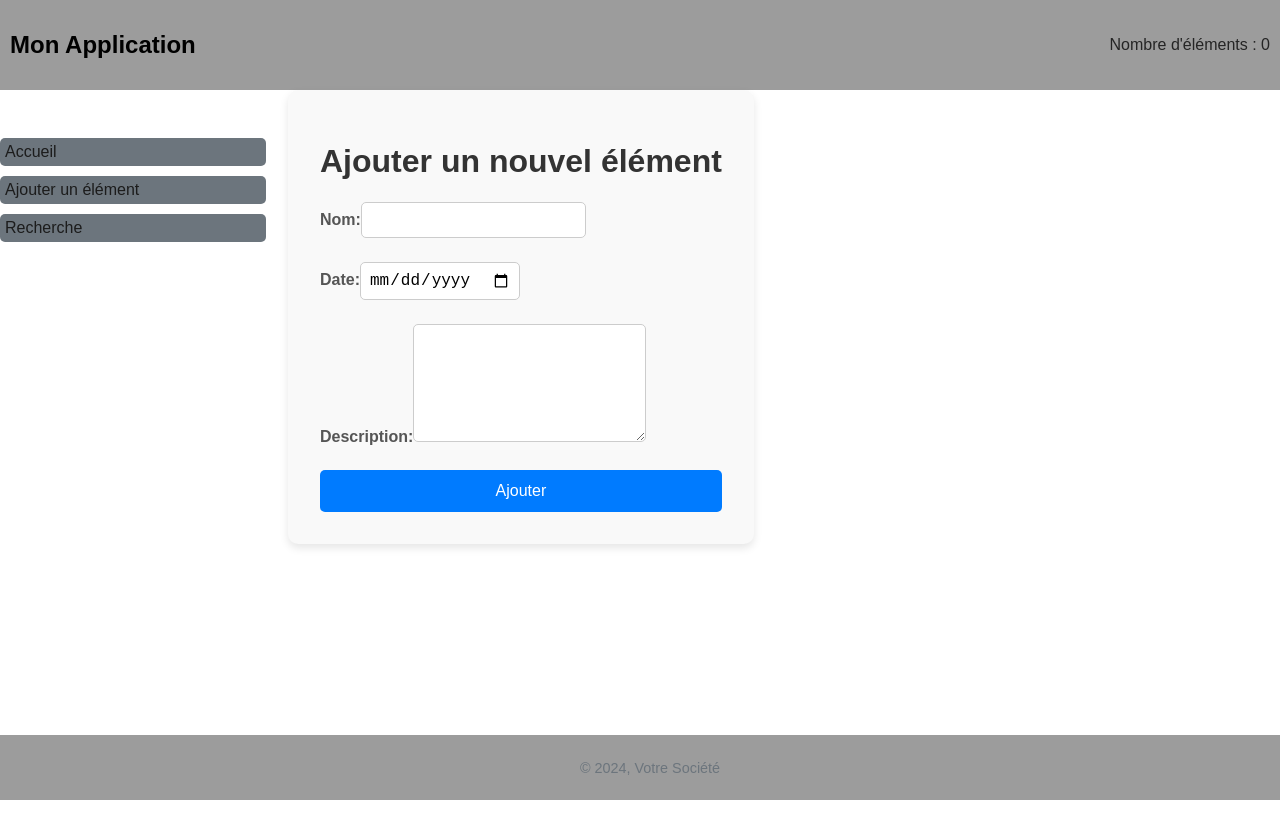
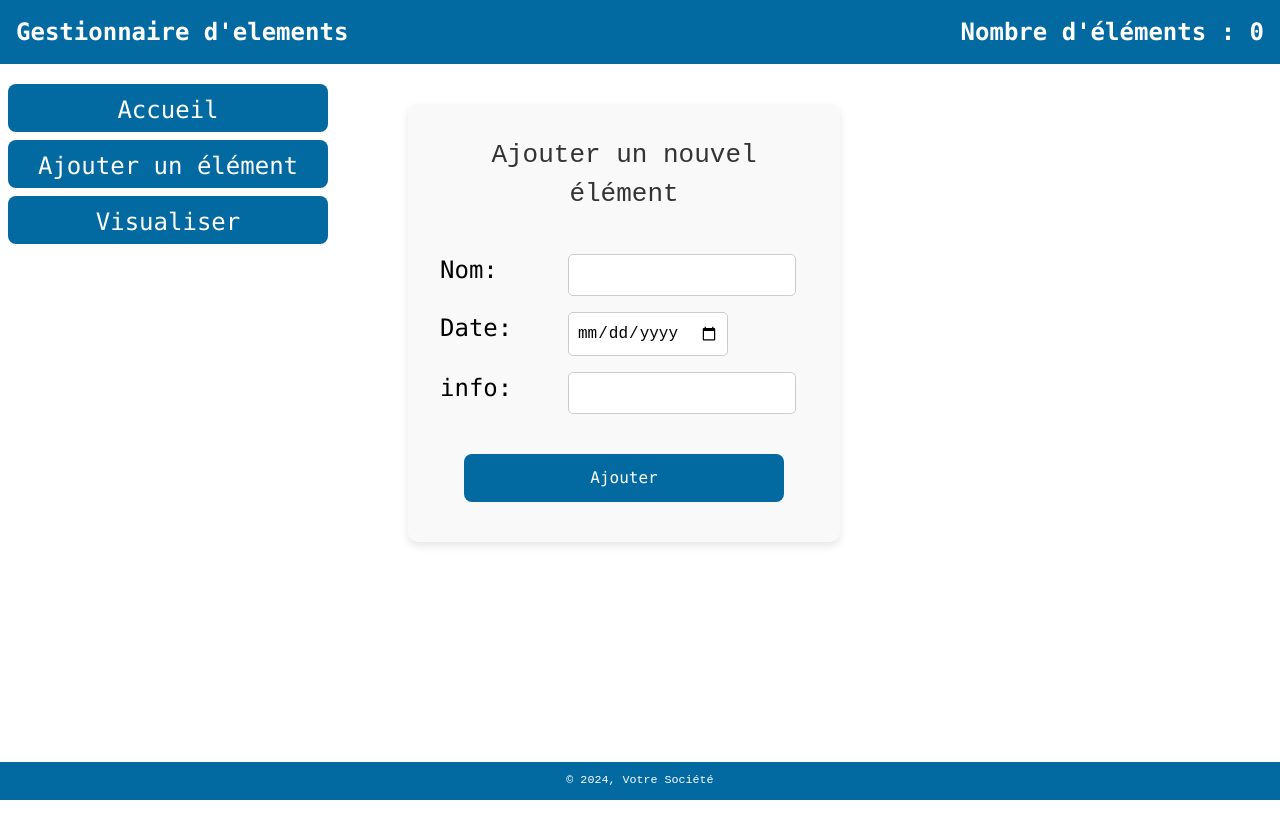
Before and after one commit to dahhou-ilyas/cohabitation_jsf_with_reactjs-, a React (Create React App) app: page /add in a window 1280 px wide. Shown: the top 838 px of the page. Built offline with nearby package versions, Linux system fonts and the light colour scheme; no server answers; the HTML template or start-up script is replaced by a standard one.

Commit message:
ui changes

```diff
--- /dev/null
+++ b/postcss.config.js
@@ -0,0 +1,6 @@
+module.exports = {
+  plugins: {
+    tailwindcss: {},
+    autoprefixer: {},
+  },
+}
--- a/src/components/AddElement.jsx
+++ b/src/components/AddElement.jsx
@@ -1,71 +1,80 @@
-import React, { useEffect, useState } from 'react';
+import React, { useEffect, useState } from "react";
 
-const AddElement = ({socket, setItemCount, setData }) => {
-  const [name, setName] = useState('');
-  const [date, setDate] = useState('');
-  const [description, setDescription] = useState('');
-  const [ws,setWs]=useState(null);
+const AddElement = ({ socket, setItemCount, setData }) => {
+  const [name, setName] = useState("");
+  const [date, setDate] = useState("");
+  const [description, setDescription] = useState("");
+  const [ws, setWs] = useState(null);
 
   useEffect(() => {
-    if(socket){
+    if (socket) {
       setWs(socket);
     }
-
   }, []);
 
   const handleSubmit = (e) => {
-
     e.preventDefault();
     const newItem = { name, date, description };
 
-    setData(prev => [...prev, newItem]);
-    setItemCount(prevCount => prevCount + 1);
-    window.parent.postMessage(newItem, '*');
+    setData((prev) => [...prev, newItem]);
+    setItemCount((prevCount) => prevCount + 1);
+    window.parent.postMessage(newItem, "*");
 
     if (ws) {
       ws.send(JSON.stringify(newItem));
     }
 
-    setName('');
-    setDate('');
-    setDescription('');
+    setName("");
+    setDate("");
+    setDescription("");
   };
 
   return (
-    <div className="container">
-      <h1 className="title">Ajouter un nouvel élément</h1>
-      <form className="form" onSubmit={handleSubmit}>
-        <div className="form-group">
-          <label className="label">Nom:</label>
+    <div className="w-[40vw] flex items-center p-10 justify-center">
+      <div className="container flex flex-col justify-center ">
+        <h1 className="title mb-4">Ajouter un nouvel élément</h1>
+        <form
+          className=" flex flex-col mt-6  gap-4 items-center"
+          onSubmit={handleSubmit}
+        >
+          <div className="flex w-full">
+            <div className="text-left w-32 text-2xl  font-mono  ">Nom:</div>
             <input
               type="text"
               className="input"
               value={name}
-            onChange={e => setName(e.target.value)}
+              onChange={(e) => setName(e.target.value)}
               required
             />
           </div>
-        <div className="form-group">
-          <label className="label">Date:</label>
+          <div className="flex w-full">
+            <div className="text-left w-32 text-2xl  font-mono  ">Date:</div>
             <input
               type="date"
               className="input"
               value={date}
-            onChange={e => setDate(e.target.value)}
+              onChange={(e) => setDate(e.target.value)}
               required
             />
           </div>
-        <div className="form-group">
-          <label className="label">Description:</label>
-          <textarea
-            className="textarea"
+          <div className="flex w-full">
+            <div className="text-left w-32 text-2xl  font-mono  ">info:</div>
+            <input
+              type="text"
+              className="input"
               value={description}
-            onChange={e => setDescription(e.target.value)}
+              onChange={(e) => setDescription(e.target.value)}
               required
             />
           </div>
-        <button type="submit" className="button">Ajouter</button>
+          <button
+            type="submit"
+            className="h-12 text-center ml-2  mt-6 font-mono w-80 text-white bg-sky-700 hover:bg-sky-800 focus:ring-4 focus:ring-sky-300 font-medium rounded-lg  px-5 py-2.5 me-2 mb-2 dark:bg-sky-600 dark:hover:bg-sky-700 focus:outline-none dark:focus:ring-sky-800 "
+          >
+            Ajouter
+          </button>
         </form>
+      </div>
     </div>
   );
 };
--- a/src/components/Footer.jsx
+++ b/src/components/Footer.jsx
@@ -2,7 +2,7 @@ import React from 'react';
 
 const Footer = () => {
   return (
-    <footer>
+    <footer className='bg-sky-700 text-white'>
       <p>© 2024, Votre Société</p>
     </footer>
   );
--- a/src/components/Header.jsx
+++ b/src/components/Header.jsx
@@ -2,9 +2,9 @@ import React from 'react';
 
 const Header = ({ itemCount }) => {
   return (
-    <div className='custom-toolbar'>
-      <span className='header-title'>Mon Application</span>
-      <p className='header-count'>Nombre d'éléments : {itemCount}</p>
+    <div className='flex p-4 font-mono font-bold text-2xl text-white justify-between h-16 bg-sky-700' >
+      <span className=''>Gestionnaire d'elements </span>
+      <p className=''>Nombre d'éléments : {itemCount}</p>
     </div>
   );
 };
--- a/src/components/Menu.jsx
+++ b/src/components/Menu.jsx
@@ -3,10 +3,10 @@ import { Link } from 'react-router-dom';
 
 const Menu = () => {
   return (
-    <nav className='sidemenue'>
-        <Link className='alink' to="/">Accueil</Link>
-        <Link className='alink' to="/add">Ajouter un élément</Link>
-        <Link className='alink' to="/search">Recherche</Link>
+    <nav className='flex flex-col text-2xl  mt-5  '>
+        <Link className="h-12 text-center ml-2  font-mono w-80 text-white bg-sky-700 hover:bg-sky-800 focus:ring-4 focus:ring-sky-300 font-medium rounded-lg  px-5 py-2.5 me-2 mb-2 dark:bg-sky-600 dark:hover:bg-sky-700 focus:outline-none dark:focus:ring-sky-800 " to="/">Accueil</Link>
+        <Link className='h-12 text-center ml-2   font-mono w-80 text-white bg-sky-700 hover:bg-sky-800 focus:ring-4 focus:ring-sky-300 font-medium rounded-lg  px-5 py-2.5 me-2 mb-2 dark:bg-sky-600 dark:hover:bg-sky-700 focus:outline-none dark:focus:ring-sky-800 ' to="/add">Ajouter un élément</Link>
+        <Link className='h-12 text-center ml-2   font-mono w-80 text-white bg-sky-700 hover:bg-sky-800 focus:ring-4 focus:ring-sky-300 font-medium rounded-lg  px-5 py-2.5 me-2 mb-2 dark:bg-sky-600 dark:hover:bg-sky-700 focus:outline-none dark:focus:ring-sky-800 ' to="/search">Visualiser</Link>
     </nav>
   );
 };
--- a/src/index.css
+++ b/src/index.css
@@ -1,21 +1,17 @@
 /* style.css */
+
+
+@tailwind base;
+@tailwind components;
+@tailwind utilities;
+
+
 body {
-  font-family: Arial, sans-serif;
+  font-family: monospace;
   margin: 0;
   padding: 0;
 }
 
-.custom-toolbar {
-  background-color: #9c9c9c;
-  display: flex;
-  flex-direction: row;
-  justify-content: space-between;
-  align-items: center;
-  padding-left: 10px;
-  padding-right: 10px;
-  padding-bottom: 20px;
-  padding-top: 20px;
-}
 
 .header-title {
   font-size: 1.5em;
@@ -63,23 +59,8 @@ footer {
 
 }
 
-.alink{
-  display: block;
-  background-color: #6c757d;
-  margin-bottom: 10px;
-  width: 100%;
-  border-radius: 5px;
-  padding: 5px
-}
 
-.sidemenue{
-  width: 20%;
-  display: flex;
-  flex-direction: column;
-  column-gap: 5px;
-  margin-top: 3rem;
 
-}
 
 a {
   text-decoration: none;
--- /dev/null
+++ b/tailwind.config.js
@@ -0,0 +1,11 @@
+/** @type {import('tailwindcss').Config} */
+module.exports = {
+  content: [
+    "./index.html",
+    "./src/**/*.{js,ts,jsx,tsx}",
+  ],
+  theme: {
+    extend: {},
+  },
+  plugins: [],
+}
```
Lines whose indentation alone changed are shown as unchanged.
